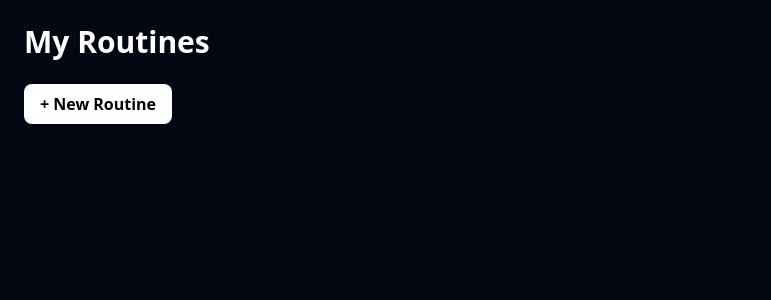
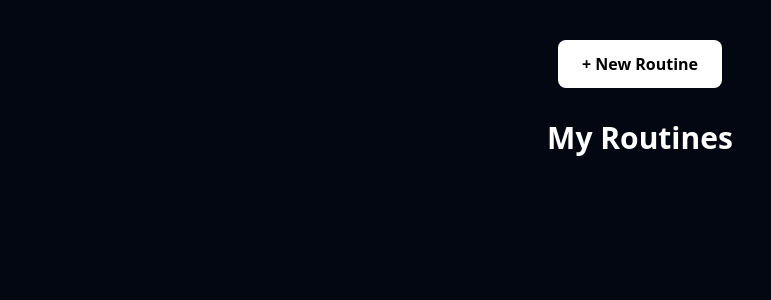
Before and after one commit to alexandrafs5/gym-tracker, a React (Vite) app: page / in a window 1280 px wide. Shown: the top 300 px of the page, without its empty margins (0-771 px from the left). Built offline with nearby package versions, Linux system fonts and the light colour scheme.

Commit message:
Fix app navigation flow and enforce Home as initial view

```diff
--- a/src/App.tsx
+++ b/src/App.tsx
@@ -3,24 +3,58 @@ import HomePage from "./pages/HomePage";
 import RoutineBuilderPage from "./pages/RoutineBuilderPage";
 import type { Routine } from "./types/workout";
 
+type ViewMode = "home" | "builder";
+
 function App() {
-    const [isCreatingRoutine, setIsCreatingRoutine] = useState(false);
+    const [view, setView] = useState<ViewMode>("home");
     const [routines, setRoutines] = useState<Routine[]>([]);
+    const [editingRoutine, setEditingRoutine] = useState<Routine | null>(null);
 
-    const addRoutine = (routine: Routine) => {
-        setRoutines([...routines, routine]);
-        setIsCreatingRoutine(false);
+    const handleCreate = () => {
+        setEditingRoutine(null);
+        setView("builder");
     };
 
-    return isCreatingRoutine ? (
-        <RoutineBuilderPage
-            onBack={() => setIsCreatingRoutine(false)}
-            onSaveRoutine={addRoutine}
-        />
-    ) : (
+    const handleEdit = (routine: Routine) => {
+        setEditingRoutine(routine);
+        setView("builder");
+    };
+
+    const handleSave = (routine: Routine) => {
+        setRoutines((prev) => {
+            const exists = prev.find((r) => r.id === routine.id);
+
+            if (exists) {
+                return prev.map((r) => (r.id === routine.id ? routine : r));
+            }
+
+            return [...prev, routine];
+        });
+
+        setView("home");
+        setEditingRoutine(null);
+    };
+
+    const handleBack = () => {
+        setView("home");
+        setEditingRoutine(null);
+    };
+
+    if (view === "builder") {
+        return (
+            <RoutineBuilderPage
+                onBack={handleBack}
+                onSaveRoutine={handleSave}
+                existingRoutine={editingRoutine}
+            />
+        );
+    }
+
+    return (
         <HomePage
-            onCreateRoutine={() => setIsCreatingRoutine(true)}
             routines={routines}
+            onCreateRoutine={handleCreate}
+            onEditRoutine={handleEdit}
         />
     );
 }
--- a/src/pages/HomePage.tsx
+++ b/src/pages/HomePage.tsx
@@ -2,31 +2,33 @@ import type { Routine } from "../types/workout";
 
 interface HomePageProps {
     onCreateRoutine: () => void;
+    onEditRoutine: (routine: Routine) => void;
     routines: Routine[];
 }
 
-function HomePage({ onCreateRoutine, routines }: HomePageProps) {
+function HomePage({ onCreateRoutine, onEditRoutine, routines }: HomePageProps) {
     return (
-        <div className="min-h-screen bg-gray-950 text-white p-6">
-            <h1 className="text-3xl font-bold mb-6">My Routines</h1>
-
+        <div className="min-h-screen bg-gray-950 text-white flex flex-col items-center px-6 py-10">
             <button
                 onClick={onCreateRoutine}
-                className="bg-white text-black px-4 py-2 rounded-lg font-semibold mb-6"
+                className="bg-white text-black px-6 py-3 rounded-lg font-semibold mb-8"
             >
                 + New Routine
             </button>
 
-            <div className="space-y-4">
+            <h1 className="text-3xl font-bold mb-8 text-center">My Routines</h1>
+
+            <div className="w-full max-w-md space-y-4">
                 {routines.map((routine) => (
-                    <div
+                    <button
                         key={routine.id}
-                        className="bg-gray-800 p-4 rounded-lg"
+                        onClick={() => onEditRoutine(routine)}
+                        className="w-full bg-gray-800 p-4 rounded-lg text-left"
                     >
                         <h2 className="text-xl font-semibold">
                             {routine.name}
                         </h2>
-                    </div>
+                    </button>
                 ))}
             </div>
         </div>
--- a/src/pages/RoutineBuilderPage.tsx
+++ b/src/pages/RoutineBuilderPage.tsx
@@ -1,18 +1,28 @@
-import { useState } from "react";
+import { useEffect, useState } from "react";
 import type { Routine, Exercise } from "../types/workout";
 
 interface RoutineBuilderPageProps {
     onBack: () => void;
     onSaveRoutine: (routine: Routine) => void;
+    existingRoutine: Routine | null;
 }
 
 function RoutineBuilderPage({
     onBack,
     onSaveRoutine,
+    existingRoutine,
 }: RoutineBuilderPageProps) {
     const [routineName, setRoutineName] = useState("");
     const [exerciseName, setExerciseName] = useState("");
     const [exercises, setExercises] = useState<Exercise[]>([]);
+
+    // Cargar rutina existente
+    useEffect(() => {
+        if (existingRoutine) {
+            setRoutineName(existingRoutine.name);
+            setExercises(existingRoutine.exercises);
+        }
+    }, [existingRoutine]);
 
     const handleAddExercise = () => {
         if (!exerciseName.trim()) return;
@@ -79,13 +89,13 @@ function RoutineBuilderPage({
     const handleSave = () => {
         if (!routineName.trim()) return;
 
-        const newRoutine: Routine = {
-            id: crypto.randomUUID(),
+        const updatedRoutine: Routine = {
+            id: existingRoutine?.id ?? crypto.randomUUID(),
             name: routineName,
             exercises,
         };
 
-        onSaveRoutine(newRoutine);
+        onSaveRoutine(updatedRoutine);
     };
 
     return (
```
